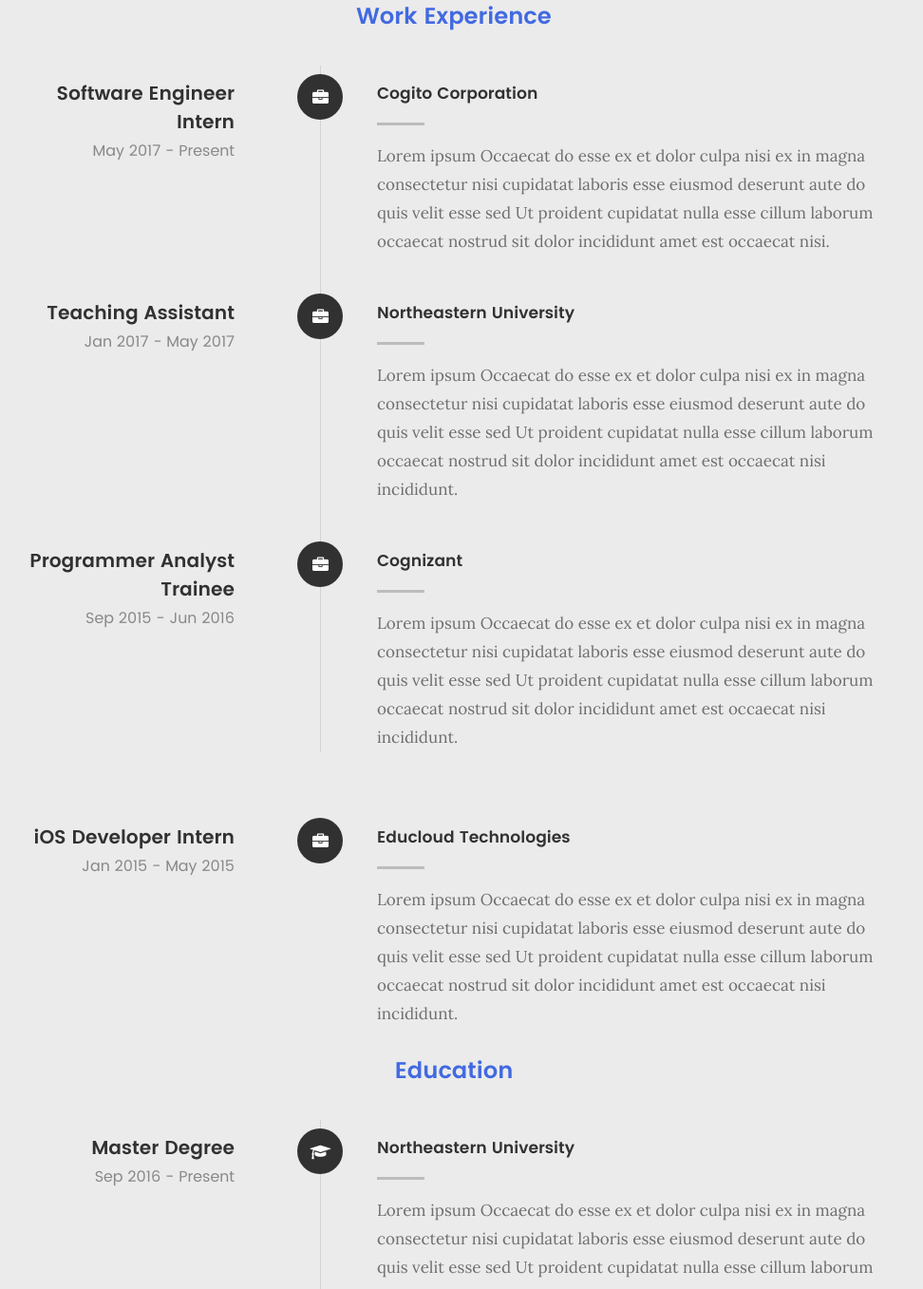
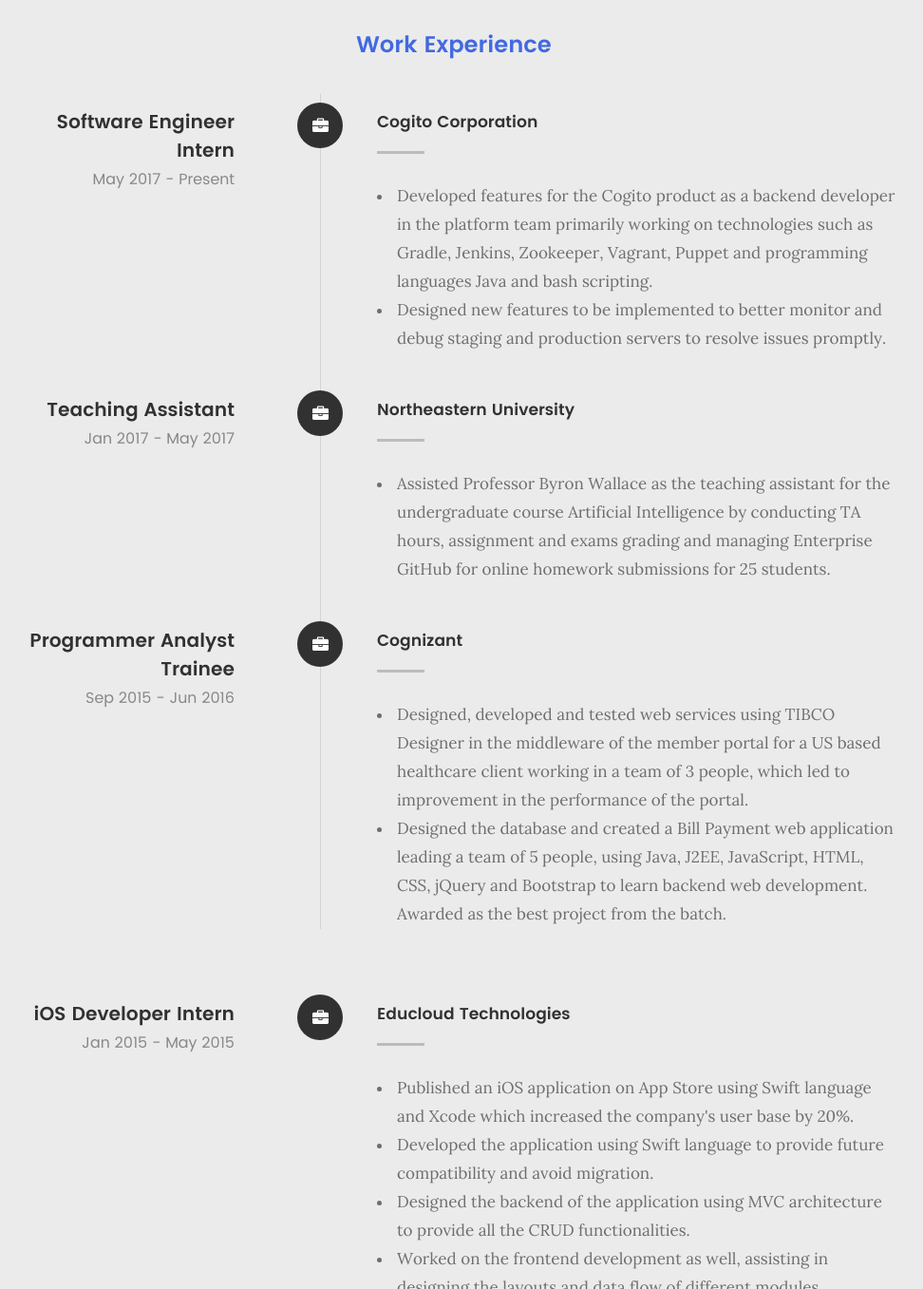
Before and after one commit to Verma-v2/rohansapre.github.io, a plain HTML site: page index.html in a window 1280 px wide. Shown: the part 2468-3825 px from the top of the page at 95% size, without its empty margins (162-1134 px from the left). Drawn offline with Linux system fonts and the light colour scheme; files whose address does not match are found by name.

Commit message:
added work experience content

```diff
--- a/index.html
+++ b/index.html
@@ -121,7 +121,7 @@
    		<div class="col-six tab-full">
 
    			<h3>Profile</h3>
-   			<p>Lorem ipsum Qui veniam ut consequat ex ullamco nulla in non ut esse in magna sint minim officia consectetur nisi commodo ea magna pariatur nisi cillum.</p>
+   			<p>Self-motivated person interested in working on development projects which implement and use state of the art technologies for creating innovative products which have an impact on the society.</p>
 
    			<ul class="info-list">
    				<li>
@@ -148,7 +148,7 @@
    		<div class="col-six tab-full">
 
    			<h3>Skills</h3>
-   			<p>Lorem ipsum Qui veniam ut consequat ex ullamco nulla in non ut esse in magna sint minim officia consectetur nisi commodo ea magna pariatur nisi cillum.</p>
+   			<p> Being an enthusiastic learner, I can adapt to new technologies easily and contribute to the product development in short span of time. I believe in team work and possess the ability to match deadlines.</p>
 
 				<ul class="skill-bars">
 				   <li>
@@ -229,7 +229,12 @@
 
 	   				<div class="timeline-content">
 	   					<h4>Cogito Corporation</h4>
-	   					<p>Lorem ipsum Occaecat do esse ex et dolor culpa nisi ex in magna consectetur nisi cupidatat laboris esse eiusmod deserunt aute do quis velit esse sed Ut proident cupidatat nulla esse cillum laborum occaecat nostrud sit dolor incididunt amet est occaecat nisi.</p>
+	   					<p>
+                            <ul>
+                                <li>Developed features for the Cogito product as a backend developer in the platform team primarily working on technologies such as Gradle, Jenkins, Zookeeper, Vagrant, Puppet and programming languages Java and bash scripting.</li>
+                                <li>Designed new features to be implemented to better monitor and debug staging and production servers to resolve issues promptly.</li>
+                            </ul>
+                        </p>
 	   				</div>
 
 	   			</div> <!-- /timeline-block -->
@@ -247,7 +252,11 @@
 
 	   				<div class="timeline-content">
 	   					<h4>Northeastern University</h4>
-	   					<p>Lorem ipsum Occaecat do esse ex et dolor culpa nisi ex in magna consectetur nisi cupidatat laboris esse eiusmod deserunt aute do quis velit esse sed Ut proident cupidatat nulla esse cillum laborum occaecat nostrud sit dolor incididunt amet est occaecat nisi incididunt.</p>
+	   					<p>
+                            <ul>
+                                <li>Assisted Professor Byron Wallace as the teaching assistant for the undergraduate course Artificial Intelligence by conducting TA hours, assignment and exams grading and managing Enterprise GitHub for online homework submissions for 25 students.</li>
+                            </ul>
+                        </p>
 	   				</div>
 
 	   			</div> <!-- /timeline-block -->
@@ -265,7 +274,12 @@
 
 	   				<div class="timeline-content">
 	   					<h4>Cognizant</h4>
-	   					<p>Lorem ipsum Occaecat do esse ex et dolor culpa nisi ex in magna consectetur nisi cupidatat laboris esse eiusmod deserunt aute do quis velit esse sed Ut proident cupidatat nulla esse cillum laborum occaecat nostrud sit dolor incididunt amet est occaecat nisi incididunt.</p>
+                        <p>
+                            <ul>
+                                <li>Designed, developed and tested web services using TIBCO Designer in the middleware of the member portal for a US based healthcare client working in a team of 3 people, which led to improvement in the performance of the portal.</li>
+                                <li>Designed the database and created a Bill Payment web application leading a team of 5 people, using Java, J2EE, JavaScript, HTML, CSS, jQuery and Bootstrap to learn backend web development. Awarded as the best project from the batch.</li>
+                            </ul>
+                        </p>
 	   				</div>
 
 	   			</div> <!-- /timeline-block -->
@@ -285,7 +299,14 @@
 
                     <div class="timeline-content">
                         <h4>Educloud Technologies</h4>
-                        <p>Lorem ipsum Occaecat do esse ex et dolor culpa nisi ex in magna consectetur nisi cupidatat laboris esse eiusmod deserunt aute do quis velit esse sed Ut proident cupidatat nulla esse cillum laborum occaecat nostrud sit dolor incididunt amet est occaecat nisi incididunt.</p>
+                        <p>
+                            <ul>
+                                <li>Published an iOS application on App Store using Swift language and Xcode which increased the company's user base by 20%.</li>
+                                <li>Developed the application using Swift language to provide future compatibility and avoid migration.</li>
+                                <li>Designed the backend of the application using MVC architecture to provide all the CRUD functionalities.</li>
+                                <li>Worked on the frontend development as well, assisting in designing the layouts and data flow of different modules.</li>
+                            </ul>
+                        </p>
                     </div>
 
                 </div> <!-- /timeline-block -->
@@ -383,7 +404,7 @@
    			<h5>Projects</h5>
    			<h1>What Can I Do For You?</h1>
 
-   			<p class="lead">Lorem ipsum Do commodo in proident enim in dolor cupidatat adipisicing dolore officia nisi aliqua incididunt Ut veniam lorem ipsum Consectetur ut in in eu do.</p>
+   			<p class="lead">Passionate about developing new products which make the world a better place. I constantly participate in Hackathons and develop ideas into working prototypes. Strongly support the idea of open source software and all my projects are open source and can be found on my GitHub.</p>
 
    		</div>
    	</div> <!-- /section-intro -->
```
